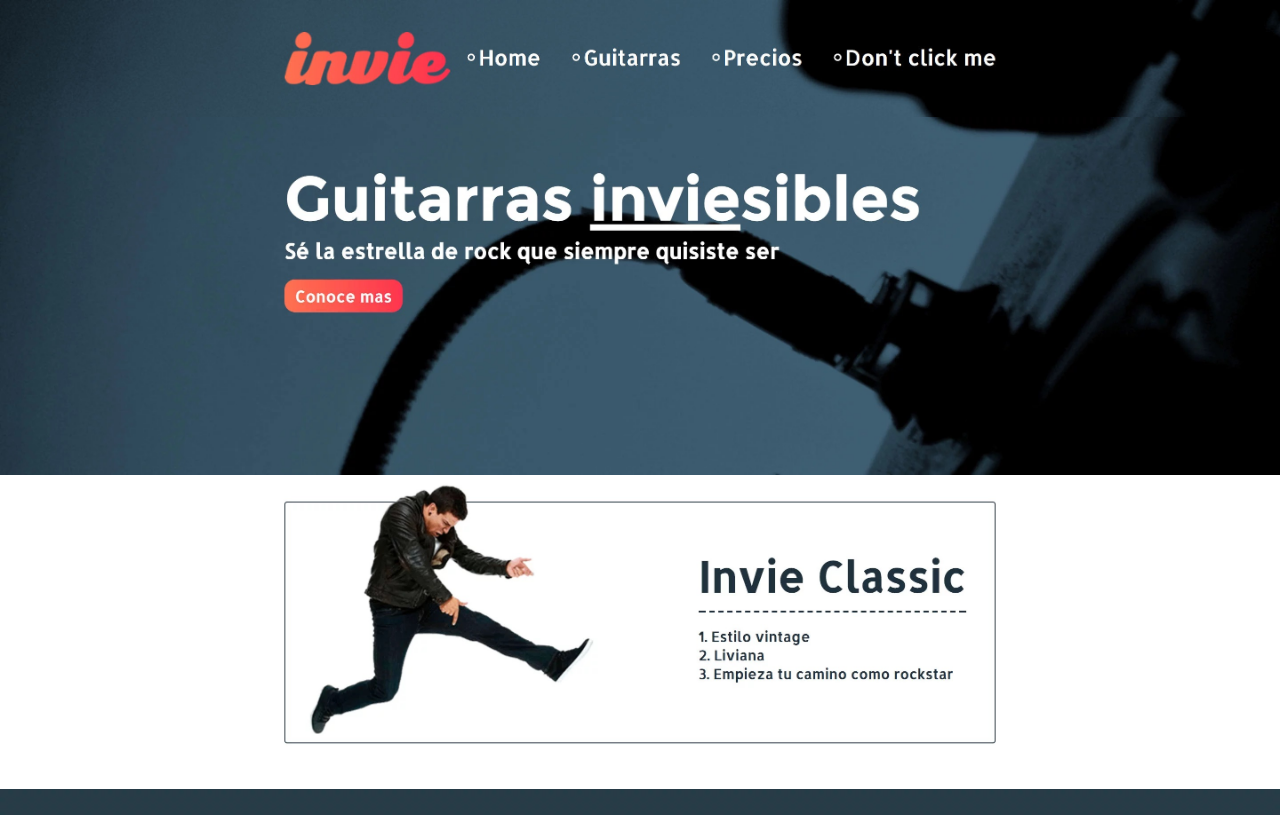
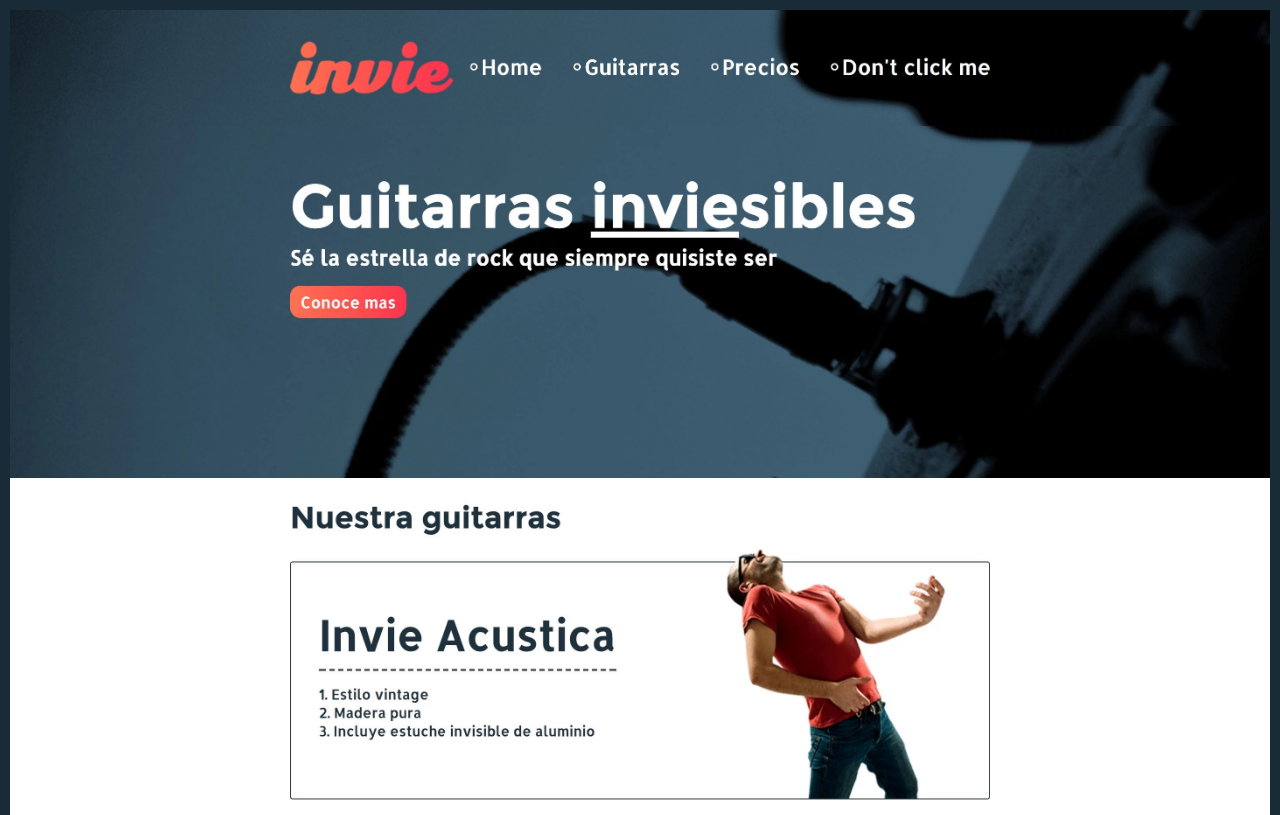
Before and after one commit to VictorGramcko/Segundo_repo, a plain HTML site: page index.html in a window 1280 px wide. Shown: the top 815 px of the page. Drawn offline with Linux system fonts and the light colour scheme.

Commit message:
problema arreglado

```diff
--- a/index.html
+++ b/index.html
@@ -4,7 +4,7 @@
   <style media="screen">
     body {
       margin: 0;
-
+      border: 10px solid #192b36;
     }
     img {
       max-width: 100%;
@@ -15,7 +15,7 @@
   <body>
     <img src="home.jpg" alt="">
     <img src="Presentación.jpg" alt="">
-    <img src="acustica.jpg.jpg" alt="">
+    <img src="acustica.jpg" alt="">
     <img src="Classic.jpg" alt="">
     <img src="Registro.jpg" alt="">
     </body>
```
